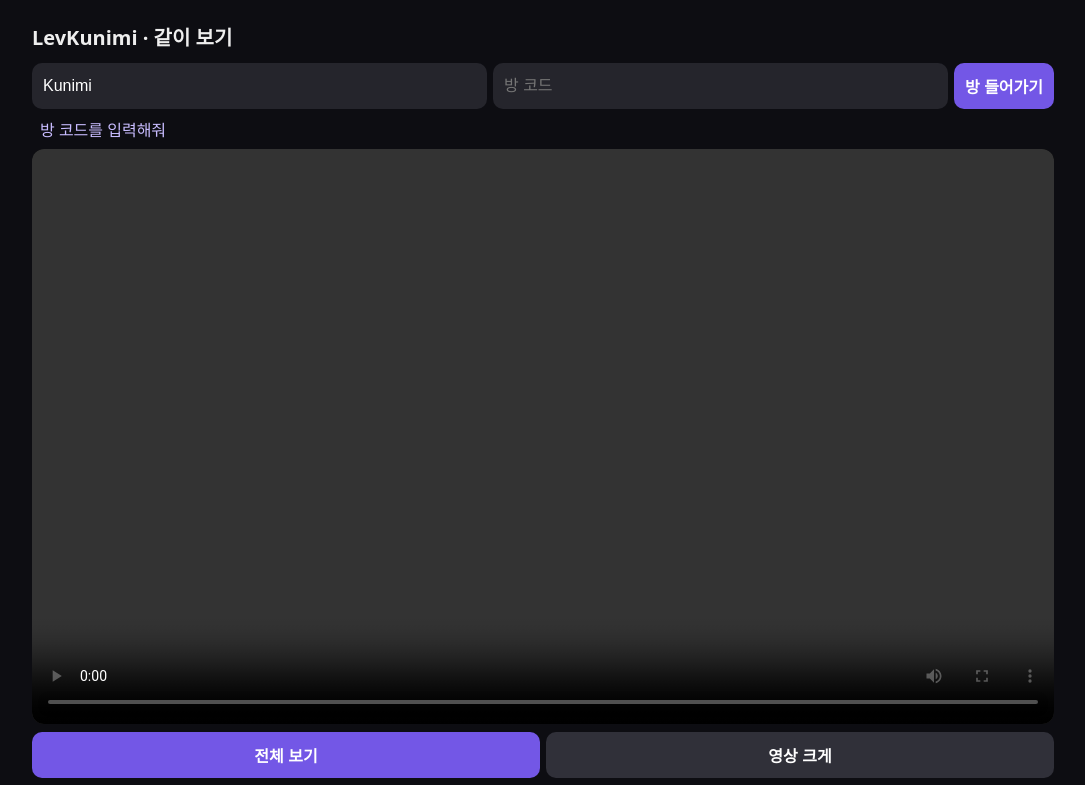
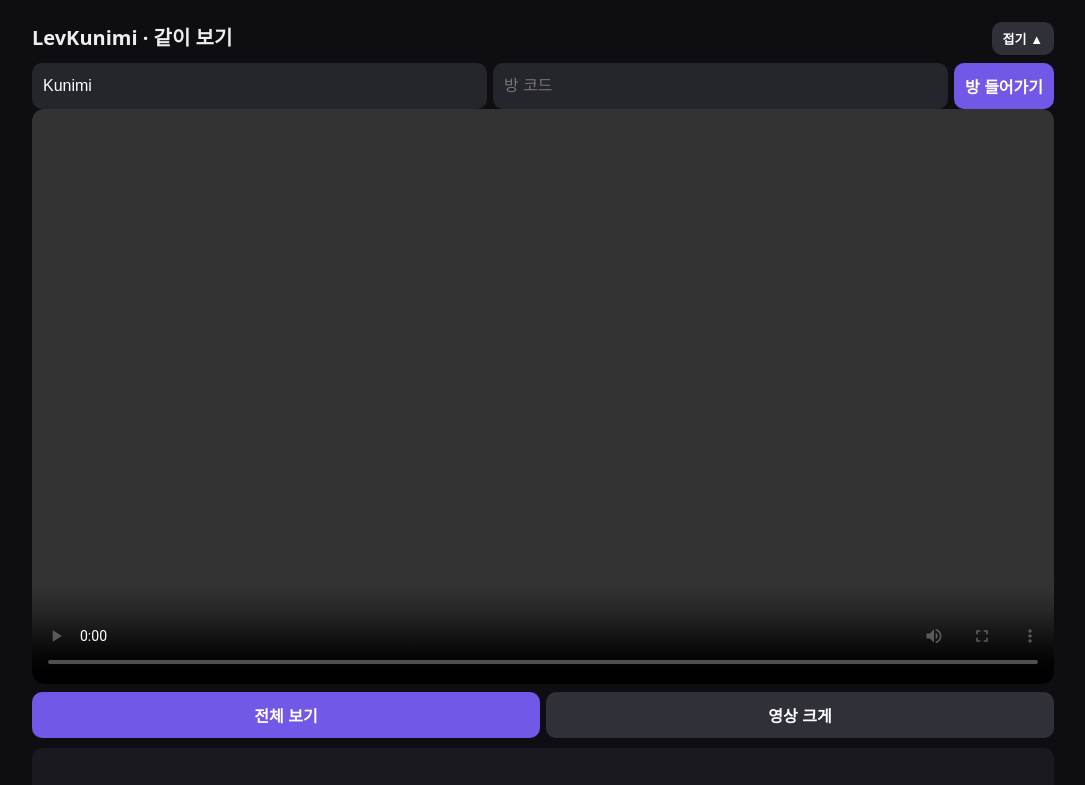
Before and after one commit to ailla-ailla/aira-laftel-together, a website: page guest.html in a window 1280 px wide. Both pictures are taken after a click on the button "방 들어가기". Shown: the top 785 px of the page, without its empty margins (97-1182 px from the left). Drawn offline with Linux system fonts and the light colour scheme.

Commit message:
Add files via upload

```diff
--- a/guest.html
+++ b/guest.html
@@ -1,15 +1,16 @@
 <!doctype html><html lang="ko"><meta charset="utf-8"><meta name="viewport" content="width=device-width"><link rel="stylesheet" href="style.css"><main>
-<h1>LevKunimi · 같이 보기</h1><div class="mobileTop" id="joinPanel"><div class="row joinRow"><input id="nickname" value="Kunimi" placeholder="닉네임"><input id="room" placeholder="방 코드"><button id="joinBtn">방 들어가기</button></div><div id="status" class="status">대기 중</div></div>
+<div class="guestHead"><h1>LevKunimi · 같이 보기</h1><button id="togglePanel" class="togglePanel">접기 ▲</button></div><div class="mobileTop" id="joinPanel"><div class="row joinRow"><input id="nickname" value="Kunimi" placeholder="닉네임"><input id="room" placeholder="방 코드"><button id="joinBtn">방 들어가기</button></div><div id="status" class="status hiddenStatus">대기 중</div></div>
 <div class="playerWrap"><video id="video" autoplay playsinline controls></video></div><div class="cropRow"><button id="fit" class="active">전체 보기</button><button id="fill">영상 크게</button></div>
 <div class="chat"><div id="msgs"></div><div class="row"><input id="message" placeholder="메시지"><button id="sendBtn">전송</button></div></div></main><script>
 let ws,pc,myName="Kunimi";const clientId=crypto.randomUUID?crypto.randomUUID():Math.random().toString(36).slice(2);
 const WSURL=(location.protocol==="https:"?"wss://":"ws://")+location.host;
-const nickname=document.getElementById("nickname"),room=document.getElementById("room"),joinBtn=document.getElementById("joinBtn"),status=document.getElementById("status"),video=document.getElementById("video"),fit=document.getElementById("fit"),fill=document.getElementById("fill"),msgs=document.getElementById("msgs"),message=document.getElementById("message"),sendBtn=document.getElementById("sendBtn");
+const joinPanel=document.getElementById("joinPanel"),togglePanel=document.getElementById("togglePanel"),nickname=document.getElementById("nickname"),room=document.getElementById("room"),joinBtn=document.getElementById("joinBtn"),status=document.getElementById("status"),video=document.getElementById("video"),fit=document.getElementById("fit"),fill=document.getElementById("fill"),msgs=document.getElementById("msgs"),message=document.getElementById("message"),sendBtn=document.getElementById("sendBtn");
+togglePanel.onclick=()=>{const closed=joinPanel.classList.toggle("collapsed");togglePanel.textContent=closed?"열기 ▼":"접기 ▲"};
 function add(n,t,me=false){const d=document.createElement("div");if(me)d.className="me";d.textContent=n+": "+t;msgs.appendChild(d);msgs.scrollTop=msgs.scrollHeight}
 fit.onclick=()=>{video.style.objectFit="contain";fit.classList.add("active");fill.classList.remove("active")};
 fill.onclick=()=>{video.style.objectFit="cover";fill.classList.add("active");fit.classList.remove("active")};
 joinBtn.onclick=()=>{const code=room.value.trim().toUpperCase();myName=nickname.value.trim()||"Kunimi";if(!code){status.textContent="방 코드를 입력해줘";return}status.textContent="연결 중…";
-ws=new WebSocket(WSURL);ws.onopen=()=>{ws.send(JSON.stringify({type:"join",role:"guest",room:code,name:myName,id:clientId}));status.textContent="연결됨";document.getElementById("joinPanel").classList.add("joined")};
+ws=new WebSocket(WSURL);ws.onopen=()=>{ws.send(JSON.stringify({type:"join",role:"guest",room:code,name:myName,id:clientId}));status.textContent="연결됨";joinPanel.classList.add("collapsed");togglePanel.textContent="열기 ▼"};
 ws.onerror=()=>status.textContent="연결 오류 · 다시 눌러줘";
 ws.onmessage=async e=>{const m=JSON.parse(e.data);if(m.type==="offer"){pc=new RTCPeerConnection({iceServers:[{urls:"stun:stun.l.google.com:19302"}]});pc.ontrack=e=>{video.srcObject=e.streams[0];video.play().catch(()=>status.textContent="영상의 재생 버튼을 눌러줘")};pc.onicecandidate=e=>e.candidate&&ws.send(JSON.stringify({type:"ice",candidate:e.candidate}));await pc.setRemoteDescription(m.offer);const a=await pc.createAnswer();await pc.setLocalDescription(a);ws.send(JSON.stringify({type:"answer",answer:pc.localDescription}))}else if(m.type==="ice"&&pc)try{await pc.addIceCandidate(m.candidate)}catch{}else if(m.type==="chat"&&m.id!==clientId)add(m.name||"상대",m.text)}};
 function sendChat(){const t=message.value.trim();if(!t||!ws||ws.readyState!==1)return;ws.send(JSON.stringify({type:"chat",name:myName,text:t,id:clientId}));add("나",t,true);message.value=""}sendBtn.onclick=sendChat;message.onkeydown=e=>{if(e.key==="Enter")sendChat()};
--- a/package.json
+++ b/package.json
@@ -1,6 +1,6 @@
 {
   "name": "levkunimi",
-  "version": "0.0.4",
+  "version": "0.0.5",
   "private": true,
   "scripts": {
     "start": "node server.js"
--- a/style.css
+++ b/style.css
@@ -7,3 +7,9 @@ video{width:100%;height:100%;object-fit:cover;background:#000}.chat{margin-top:1
 @media(max-width:600px){main{padding:10px}h1{font-size:18px}.playerWrap{border-radius:8px}#msgs{height:135px}.joinRow input:first-child{flex-basis:100%}}
 @media(orientation:landscape) and (max-height:600px){main{max-width:none;padding:0}.mobileTop,.chat,h1{display:none}.playerWrap{width:100vw;height:100vh;aspect-ratio:auto;border-radius:0}video{object-fit:contain}}
 .mobileTop.joined .joinRow{display:none}.mobileTop.joined .status{padding:3px 2px 6px;font-size:13px;text-align:right;opacity:.75}
+
+.guestHead{display:flex;align-items:center;justify-content:space-between;gap:10px}
+.guestHead h1{margin:8px 0 12px}
+.togglePanel{padding:7px 11px;font-size:13px;background:#303039;white-space:nowrap}
+.mobileTop.collapsed{display:none}
+.hiddenStatus{display:none}
```
Also changed, not shown: README.txt.
